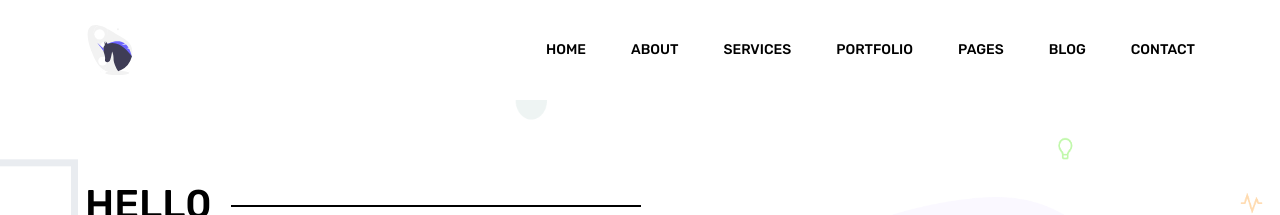
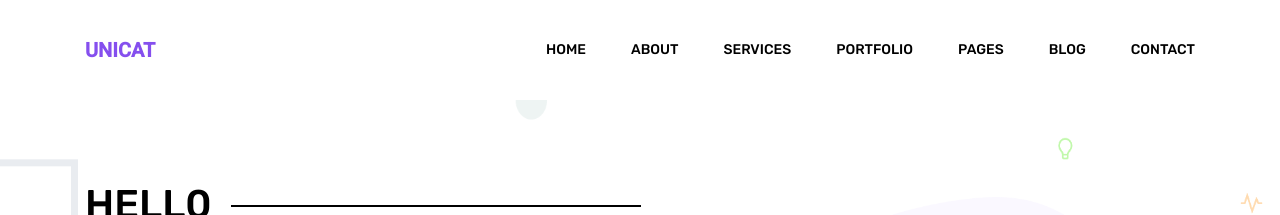
Before and after one commit to unicatin/unicatin.github.io, a Jekyll site: the page built from index.html, in a window 1280 px wide and 900 px high. Shown: the top 215 px of the window. Built offline with Jekyll 4.4.1, drawn with Linux system fonts in a browser that asks for light colours.

Commit message:
Update header.html

```diff
--- a/_includes/header.html
+++ b/_includes/header.html
@@ -3,7 +3,7 @@
 			<nav class="navbar navbar-expand-lg navbar-light">
 				<div class="container">
 					<!-- Brand and toggle get grouped for better mobile display -->
-					<a class="navbar-brand logo_h" href="{{ site.url }}"><img src="{{ site.url }}/assets/img/logo.svg" alt=""></a>
+					<a class="navbar-brand logo_h" href="{{ site.url }}"><b style="color:#854fee">UNICAT</b></a>
 					<button class="navbar-toggler" type="button" data-toggle="collapse" data-target="#navbarSupportedContent"
 					 aria-controls="navbarSupportedContent" aria-expanded="false" aria-label="Toggle navigation">
 						<span class="icon-bar"></span>
```
